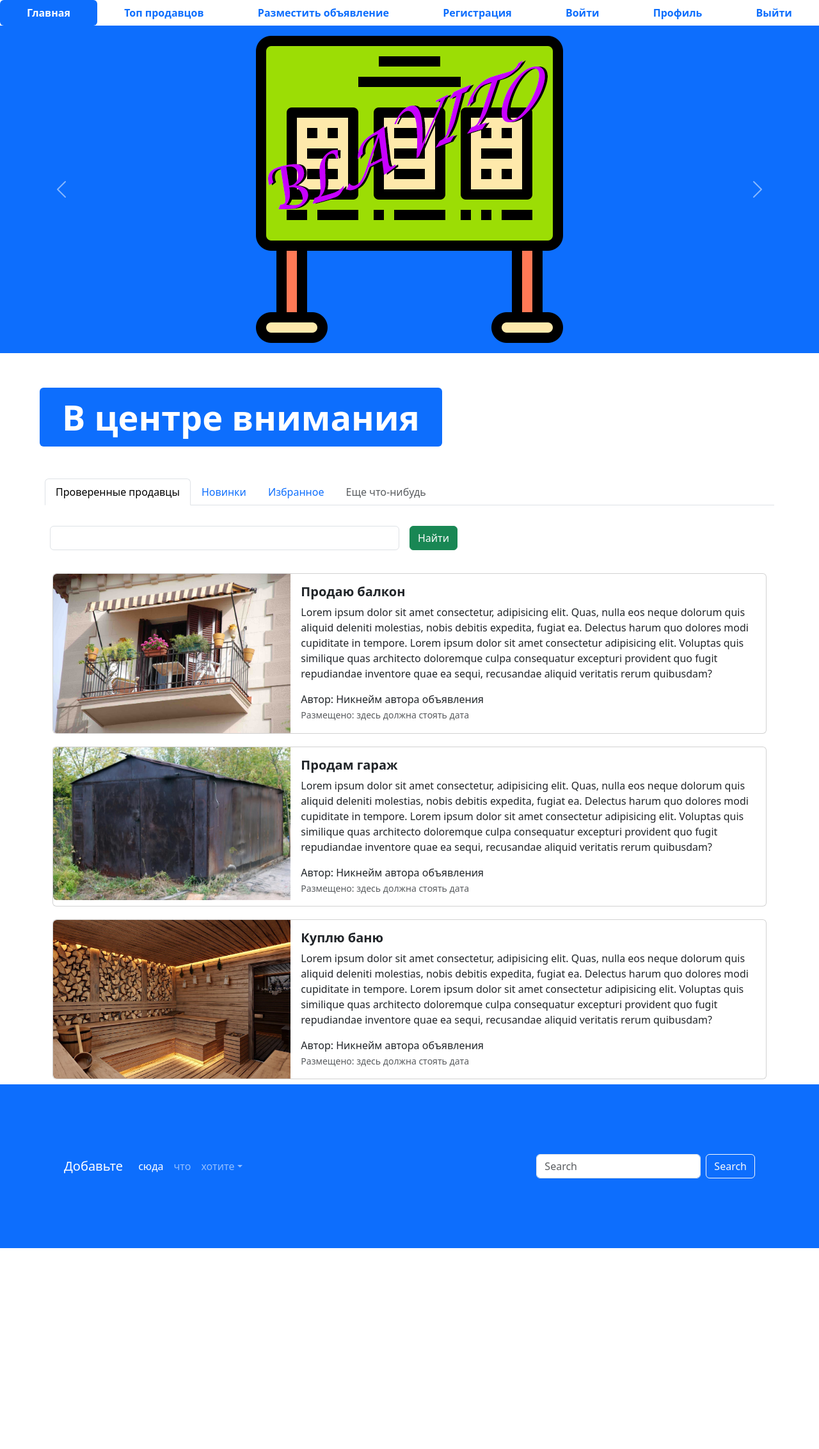
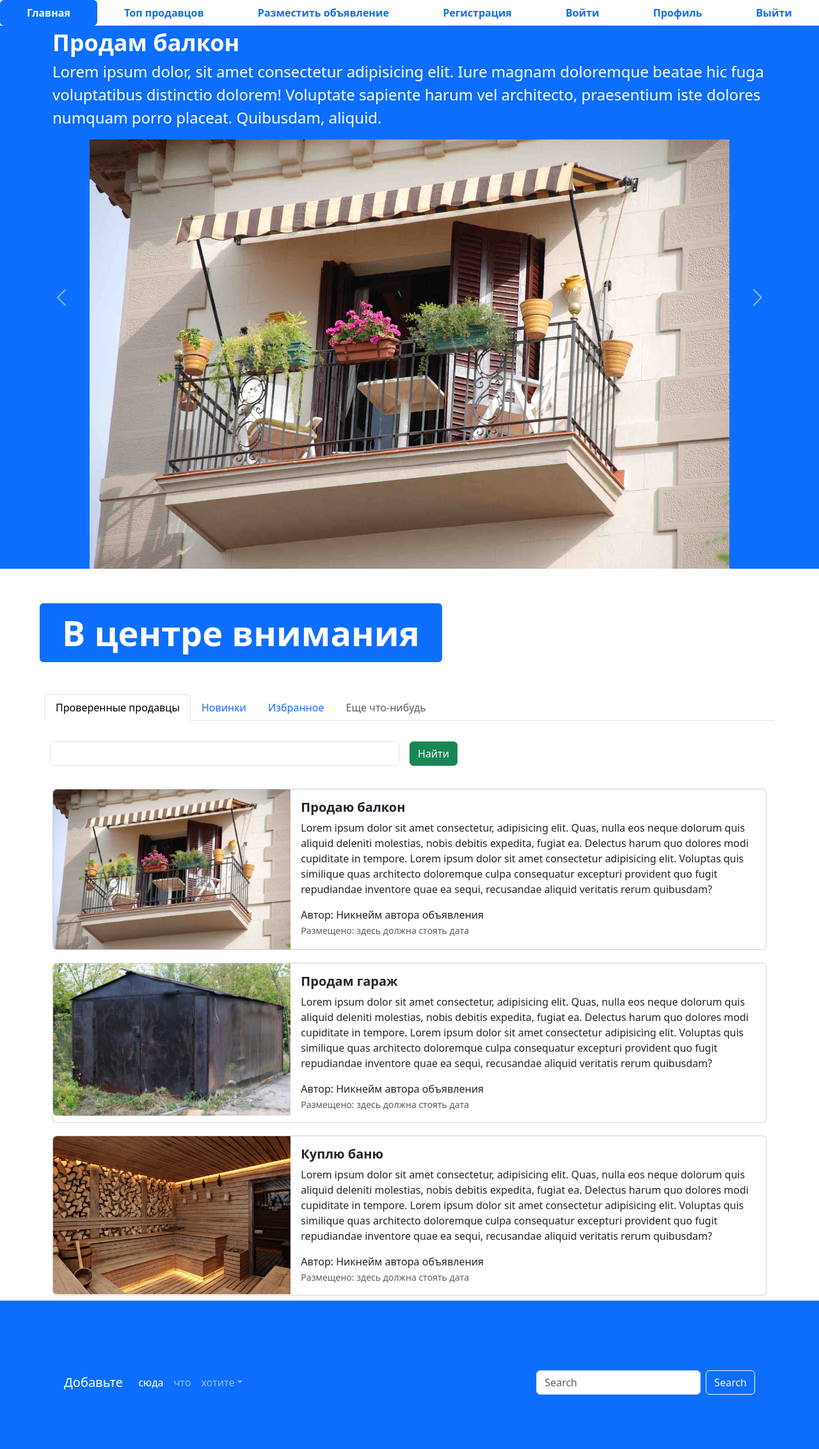
Before and after one commit to MCishV/module_4_site, a Django app: template l4/mysite/templates/index.html in a window 1280 px wide. Shown: the top 2265 px of the page at 64% size. Before the commit the page ends 1951 px from the top, so only its background shows below. Run offline with Django 4.2, Linux system fonts and the light colour scheme; the template is opened without the code that fills it, so the values that code supplies are empty; some libraries are stand-ins or nearby versions.

Commit message:
HW lesson 5

```diff
--- a/l4/mysite/templates/index.html
+++ b/l4/mysite/templates/index.html
@@ -46,13 +46,25 @@
   <div id="carouselExampleControls" class="carousel slide bg-primary" data-bs-ride="carousel">
     <div class="carousel-inner">
       <div class="carousel-item active">
-        <img src="{% static 'img/adv.png' %}" class="mx-auto d-block w-33" alt="...">
+        <div class="container">
+            <label for="balkon1" style="font-size: 36px; color: white; font-weight: bold;">Продам балкон</label>
+            <p style="font-size: 24px; color: white;">Lorem ipsum dolor, sit amet consectetur adipisicing elit. Iure magnam doloremque beatae hic fuga voluptatibus distinctio dolorem! Voluptate sapiente harum vel architecto, praesentium iste dolores numquam porro placeat. Quibusdam, aliquid.</p>
+            <img id="balkon1" src="{% static 'img/balkon.jpg' %}" class="mx-auto d-block w-33" alt="..." style="max-width: 1000px;">
+        </div>
       </div>
       <div class="carousel-item">
-        <img src="{% static 'img/adv.png' %}" class="mx-auto d-block w-33" alt="...">
+        <div class="container">
+            <label for="garage1" style="font-size: 36px; color: white; font-weight: bold;">Продам гараж</label>
+            <p style="font-size: 24px; color: white;">Lorem ipsum dolor, sit amet consectetur adipisicing elit. Iure magnam doloremque beatae hic fuga voluptatibus distinctio dolorem! Voluptate sapiente harum vel architecto, praesentium iste dolores numquam porro placeat. Quibusdam, aliquid.</p>
+            <img id="garage1" src="{% static 'img/garage.jpg' %}" class="mx-auto d-block w-33" alt="..." style="max-width: 1000px;">
+        </div>
       </div>
       <div class="carousel-item">
-        <img src="{% static 'img/adv.png' %}" class="mx-auto d-block w-33" alt="...">
+        <div class="container">
+            <label for="banya1" style="font-size: 36px; color: white; font-weight: bold;">Куплю баню</label>
+            <p style="font-size: 24px; color: white;">Lorem ipsum dolor, sit amet consectetur adipisicing elit. Iure magnam doloremque beatae hic fuga voluptatibus distinctio dolorem! Voluptate sapiente harum vel architecto, praesentium iste dolores numquam porro placeat. Quibusdam, aliquid.</p>
+            <img id="banya1" src="{% static 'img/banya.jpg' %}" class="mx-auto d-block w-33" alt="..." style="max-width: 1000px;">
+        </div>
       </div>
     </div>
     <button class="carousel-control-prev" type="button" data-bs-target="#carouselExampleControls" data-bs-slide="prev">
```
Also changed, not shown: l4/mysite/templates/top-sellers.html (+13 -4 lines).
